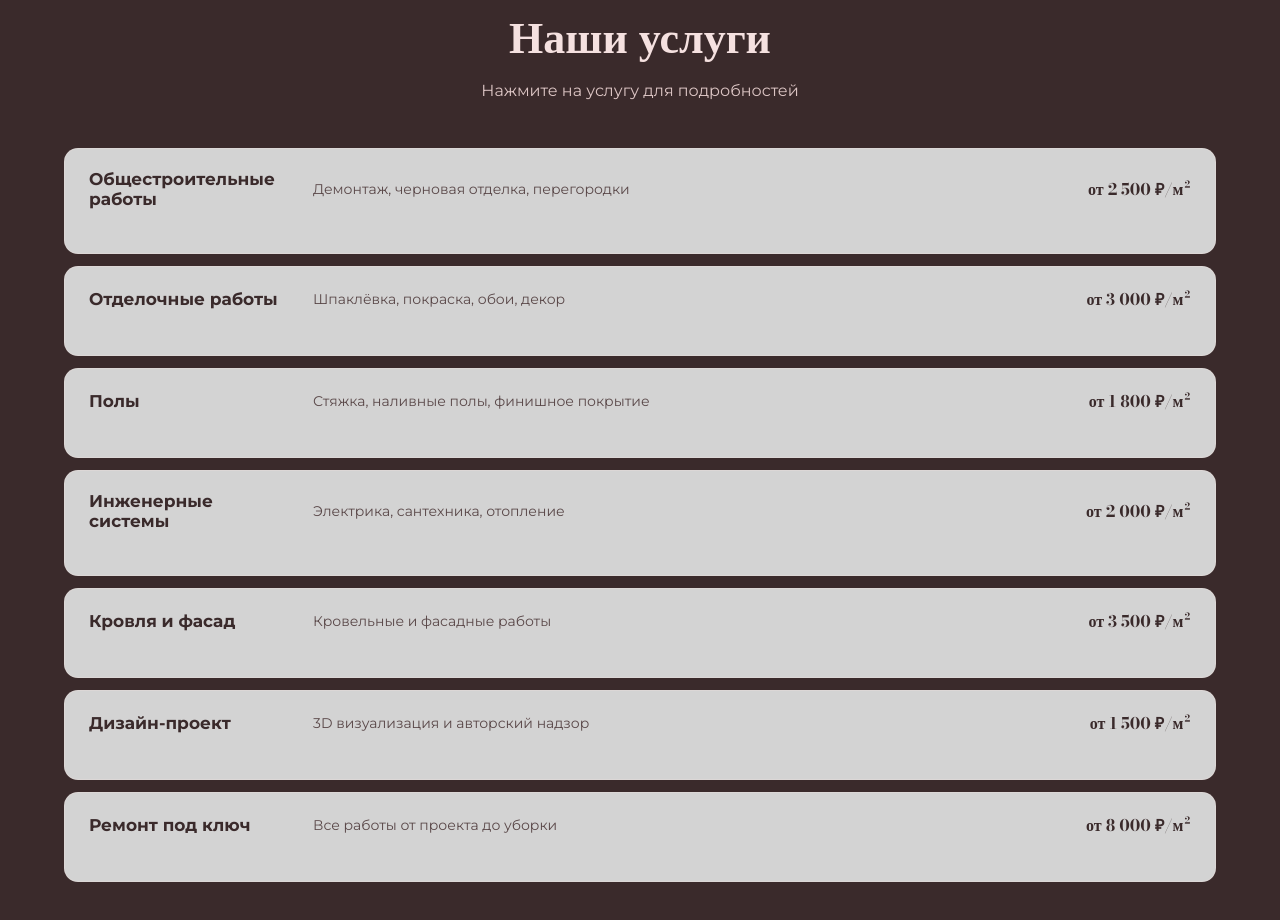
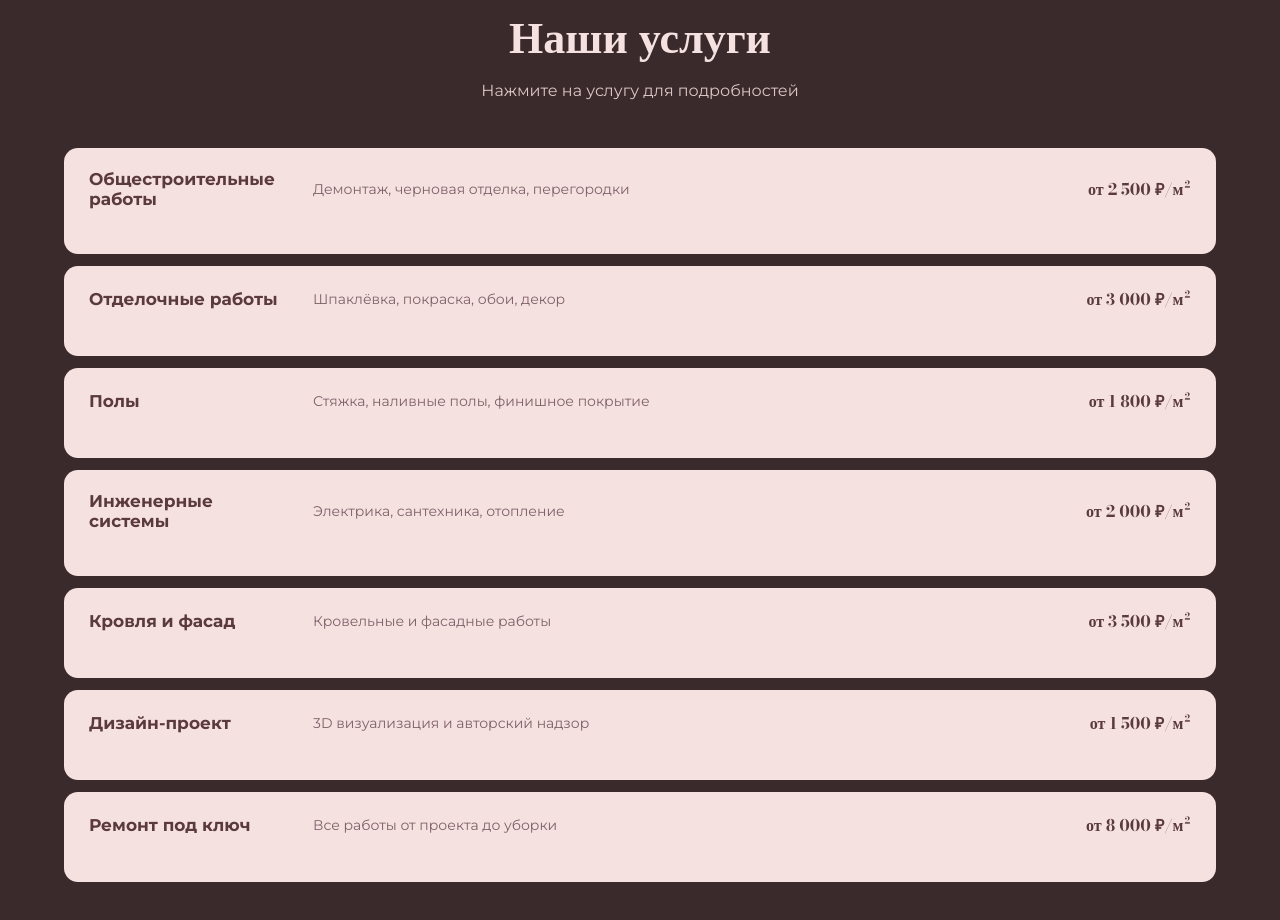
Before and after one commit to baxonbebra00/dlx, a plain HTML site: page index.html in a window 1280 px wide. Shown: the part 1312-2232 px from the top of the page. Drawn offline with nearby package versions, Linux system fonts and the light colour scheme.

Commit message:
Change card color to Blush (#F5E1E0) with dark Prune text
Co-Authored-By: Claude Opus 4.6 (1M context) <noreply@anthropic.com>

```diff
--- a/index.html
+++ b/index.html
@@ -37,8 +37,8 @@
     --heading: #f5e1e0; --accent: #f5e1e0; --accent2: #fff0ef; --accent3: #dcc5c4;
     --accent-bg: rgba(245,225,224,.1); --accent-bg2: rgba(245,225,224,.16);
     --accent-shadow: rgba(245,225,224,.15); --hdr-bg: rgba(58,42,43,.94);
-    --card-bg: rgba(245,225,224,.06); --card-solid: #d3d3d3;
-    --card-text: #3a2a2b; --card-text2: #5a4849;
+    --card-bg: rgba(245,225,224,.06); --card-solid: #f5e1e0;
+    --card-text: #5a3a3b; --card-text2: #7f6169;
 }
 *, *::before, *::after { box-sizing: border-box; margin: 0; padding: 0; }
 html { scroll-behavior: smooth; }
```
